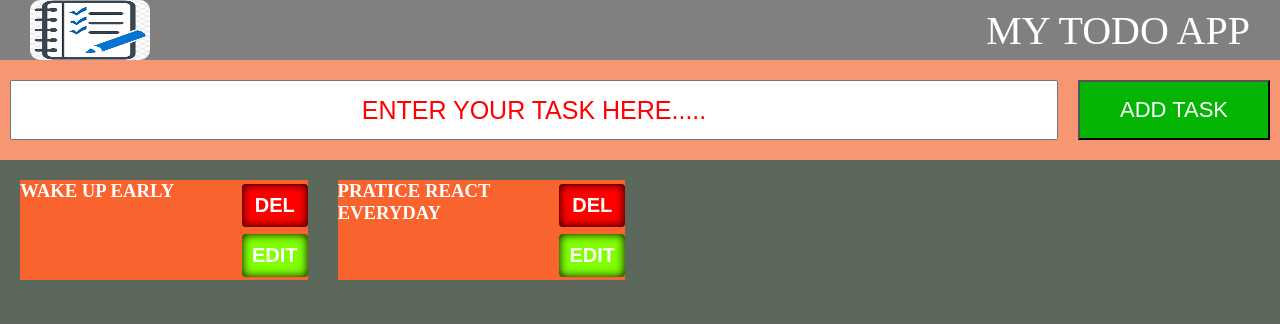
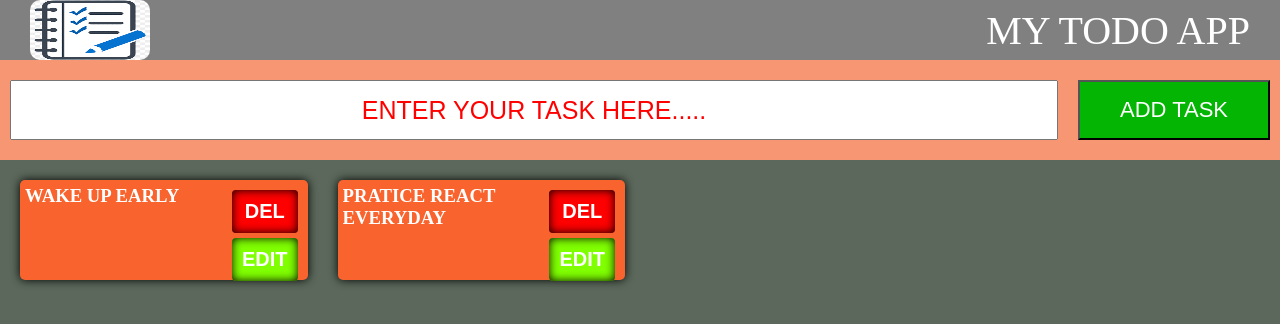
Before and after one commit to LalatenduBhatta/M2React, a React (Vite) app in the folder myreactapp/: page / in a window 1280 px wide. Shown: the top 324 px of the page. Built offline with nearby package versions, Linux system fonts and the light colour scheme.

Commit message:
delete button

```diff
--- a/myreactapp/src/components/TaskDisplay.jsx
+++ b/myreactapp/src/components/TaskDisplay.jsx
@@ -7,12 +7,14 @@ function TaskDisplay({ tasks, dispatch }) {
         <>
             <div className="container">
                 {
-                    tasks.map(e => {
+                    tasks.map((e, i) => {
                         return (
                             <div className="card">
                                 <h3>{e}</h3>
                                 <div className='buttons'>
-                                    <button>DEL</button>
+                                    <button
+                                        onClick={() => dispatch({ type: "delete", payload: i })}
+                                    >DEL</button>
                                     <button>EDIT</button>
                                 </div>
                             </div>
--- a/myreactapp/src/components/TaskInput.jsx
+++ b/myreactapp/src/components/TaskInput.jsx
@@ -8,6 +8,7 @@ function TaskInput({ dispatch }) {
         }
         else {
             dispatch({ type: "add", payload: inputData.trim() })
+            setInputData("")
         }
     }
     return (
--- a/myreactapp/src/index.css
+++ b/myreactapp/src/index.css
@@ -68,12 +68,17 @@
     height: 100px;
     display: flex;
     justify-content:space-between;
+    box-shadow: 0 0 10px black;
+    border-radius: 5px;
+    padding: 5px;
 }
 h3{
     overflow-y: scroll;
     flex-grow: 1;
 }
 .buttons{
+    padding: 5px;
+    gap: 5px;
     display: flex;
     flex-direction: column;
     justify-content: space-around;
--- a/myreactapp/src/reducers/TodoReducers.jsx
+++ b/myreactapp/src/reducers/TodoReducers.jsx
@@ -4,7 +4,7 @@ export function todoReducer(state, action) {
         case "add":
             return [...state, action.payload]
         case "delete":
-
+            return state.filter((e, i) => i !== action.payload)
         case "edit":
 
         default:
```
